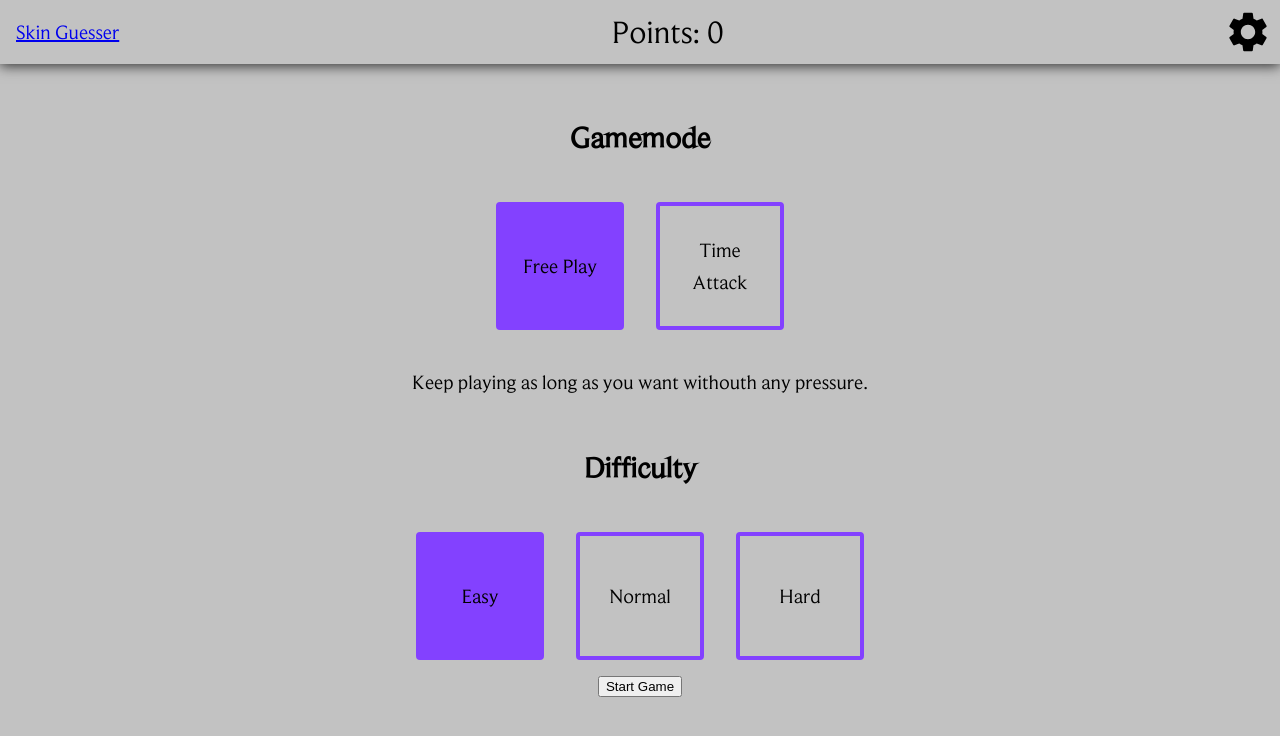
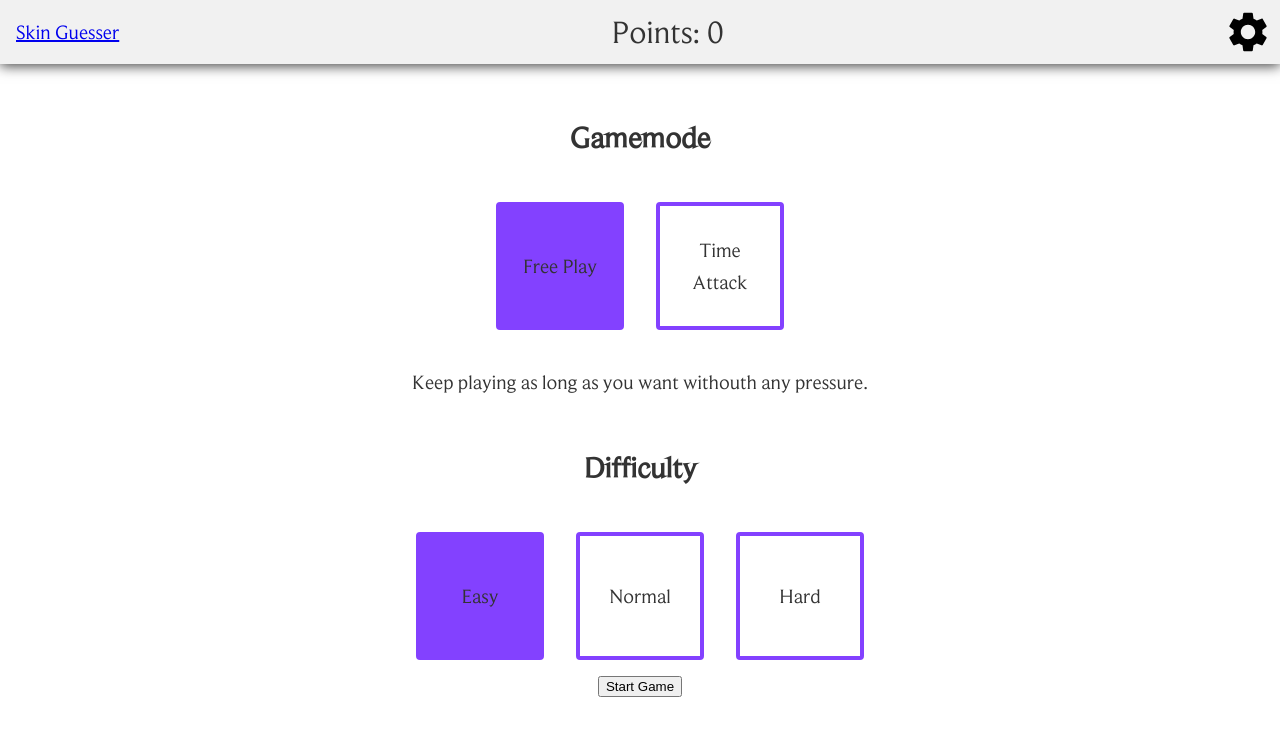
Before and after one commit to ToxicJojo/skin-guesser, a Vue app: page /game in a window 1280 px wide. Shown: the top 736 px of the page. Built offline with nearby package versions, Linux system fonts and the light colour scheme.

Commit message:
Added variable colors to components

```diff
--- a/src/components/game/SkinDisplay.vue
+++ b/src/components/game/SkinDisplay.vue
@@ -36,12 +36,12 @@ export default {
 .skin-display {
   position: relative;
   display: flex;
-  background-color: #1c1c1c;
+  background-color: var(--color-background-dark);
   max-width: 1215px;
   max-height: 717px;
   transition: box-shadow .5s;
   margin: 24px auto;
-  box-shadow: 0px 0px 20px 10px #333;
+  box-shadow: 0px 0px 20px 10px var(--color-shadow);
   border-radius: 16px;
   overflow: hidden;
 
--- a/src/components/layout/Header.vue
+++ b/src/components/layout/Header.vue
@@ -41,7 +41,6 @@ header.header {
   padding: 8px;
   width: 64px;
   height: 64px;
-  color: white;
 }
 
 .game-info {
--- a/src/components/layout/Settings.vue
+++ b/src/components/layout/Settings.vue
@@ -52,7 +52,7 @@ export default {
 .settings {
   background: var(--color-background);
   padding: 24px;
-  border: 5px solid var(--color-header-background);
+  border: 5px solid var(--color-background-dark);
   @include flex-col;
 
   h1, h2 {
@@ -61,7 +61,7 @@ export default {
 }
 
 .settings-category {
-  border-bottom: 1px solid white;
+  border-bottom: 1px solid var(--color-background-dark);
 }
 
 </style>
--- a/src/scss/variables/_colors.scss
+++ b/src/scss/variables/_colors.scss
@@ -1,13 +1,21 @@
 :root {
-  --color-background: #b2b2b2;
-  --color-background: #c2c2c2;
+  --color-background: #fff;
+  --color-background-dark: #ccc;
+  --color-header-background: #f1f1f1;
+  --color-shadow: #bbb;
+  --color-text: #333;
   --color-primary: #8341FF;
   --color-success: #00E676;
   --color-error: #FF3D00;
 }
 
 [data-theme='dark'] {
+  --color-background: #2C2C2C;
+  --color-background-dark: #1c1c1c;
   --color-header-background: #1C1C1C;
-  --color-background: #2C2C2C;
+  --color-shadow: #333;
   --color-text: #eee;
+  --color-primary: #8341FF;
+  --color-success: #00E676;
+  --color-error: #FF3D00;
 }
```
